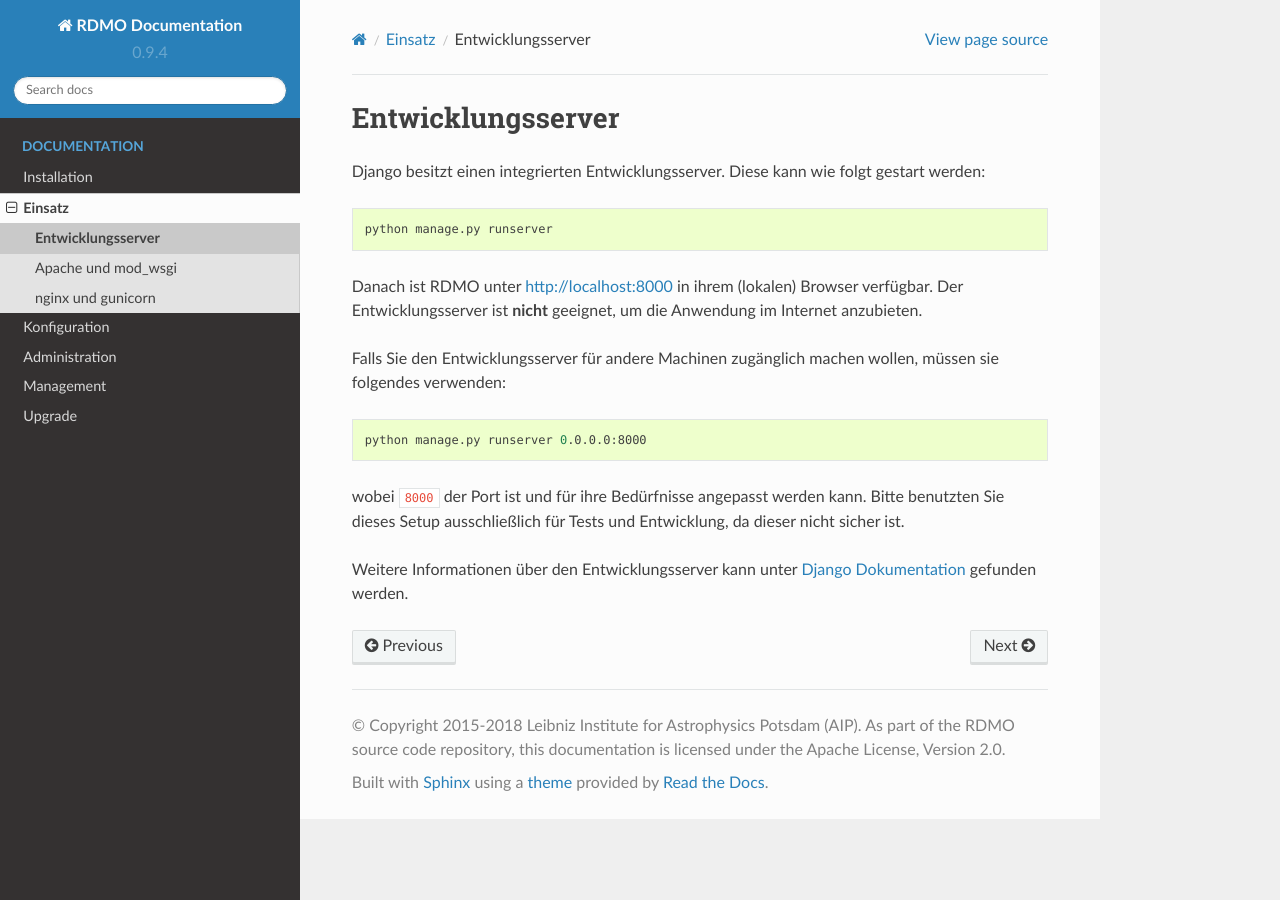
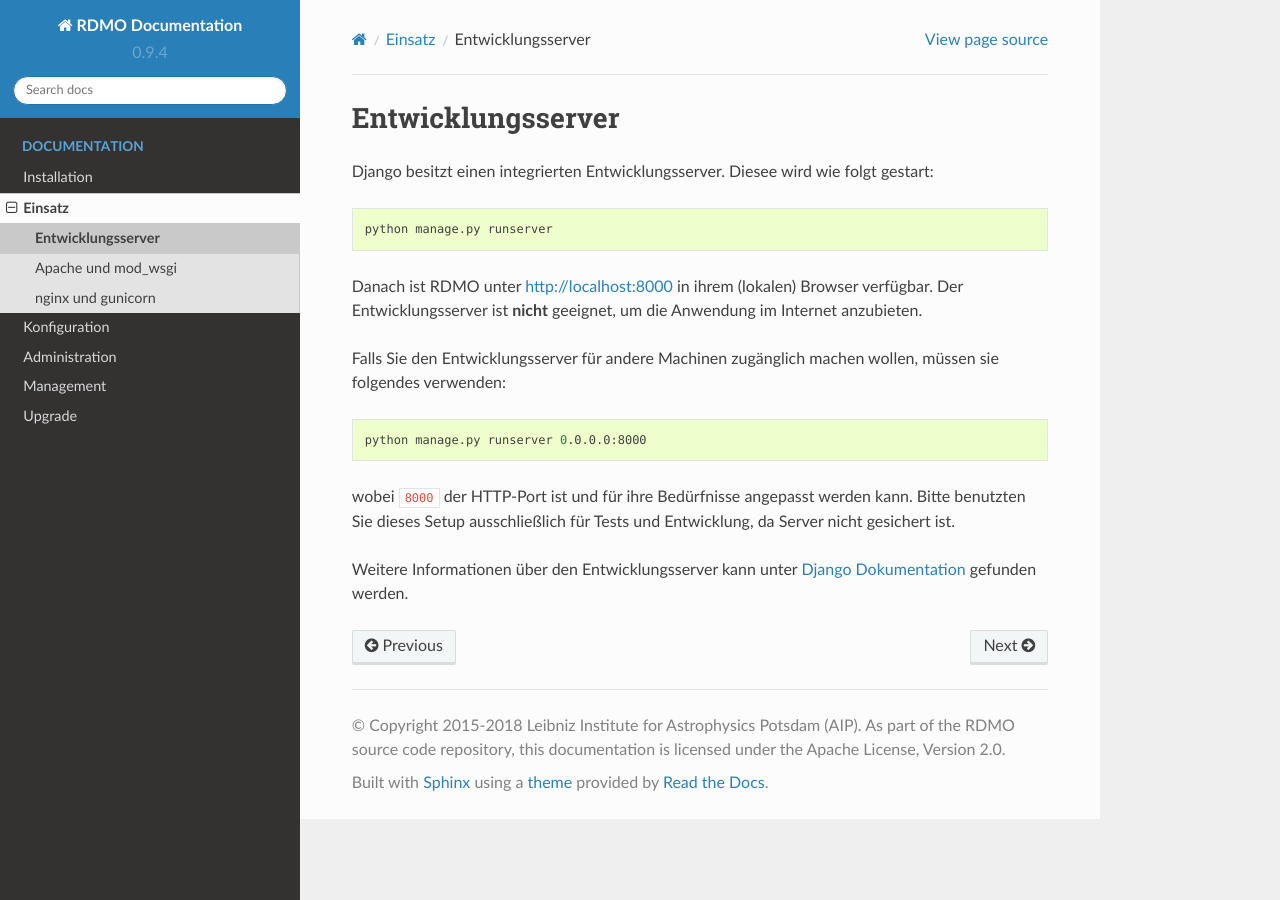
Before and after one commit to rdmorganiser/rdmo-docs-de, a Sphinx documentation site: the page built from docs/deployment/development.rst, in a window 1280 px wide. Built offline with Sphinx 7.4.7 and the Read the Docs theme 2.0.0, drawn with Linux system fonts in a browser that asks for light colours.

Commit message:
Update development.rst
typos/expressions

```diff
--- a/docs/deployment/development.rst
+++ b/docs/deployment/development.rst
@@ -1,7 +1,7 @@
 Entwicklungsserver
 ------------------
 
-Django besitzt einen integrierten Entwicklungsserver. Diese kann wie folgt gestart werden:
+Django besitzt einen integrierten Entwicklungsserver. Diesee wird wie folgt gestart:
 
 .. code:: bash
 
@@ -15,6 +15,6 @@ Falls Sie den Entwicklungsserver für andere Machinen zugänglich machen wollen,
 
     python manage.py runserver 0.0.0.0:8000
 
-wobei ``8000`` der Port ist und für ihre Bedürfnisse angepasst werden kann. Bitte benutzten Sie dieses Setup ausschließlich für Tests und Entwicklung, da dieser nicht sicher ist.
+wobei ``8000`` der HTTP-Port ist und für ihre Bedürfnisse angepasst werden kann. Bitte benutzten Sie dieses Setup ausschließlich für Tests und Entwicklung, da Server nicht gesichert ist.
 
 Weitere Informationen über den Entwicklungsserver kann unter `Django Dokumentation <https://docs.djangoproject.com/en/1.10/intro/tutorial01/#the-development-server>`_ gefunden werden.
```
